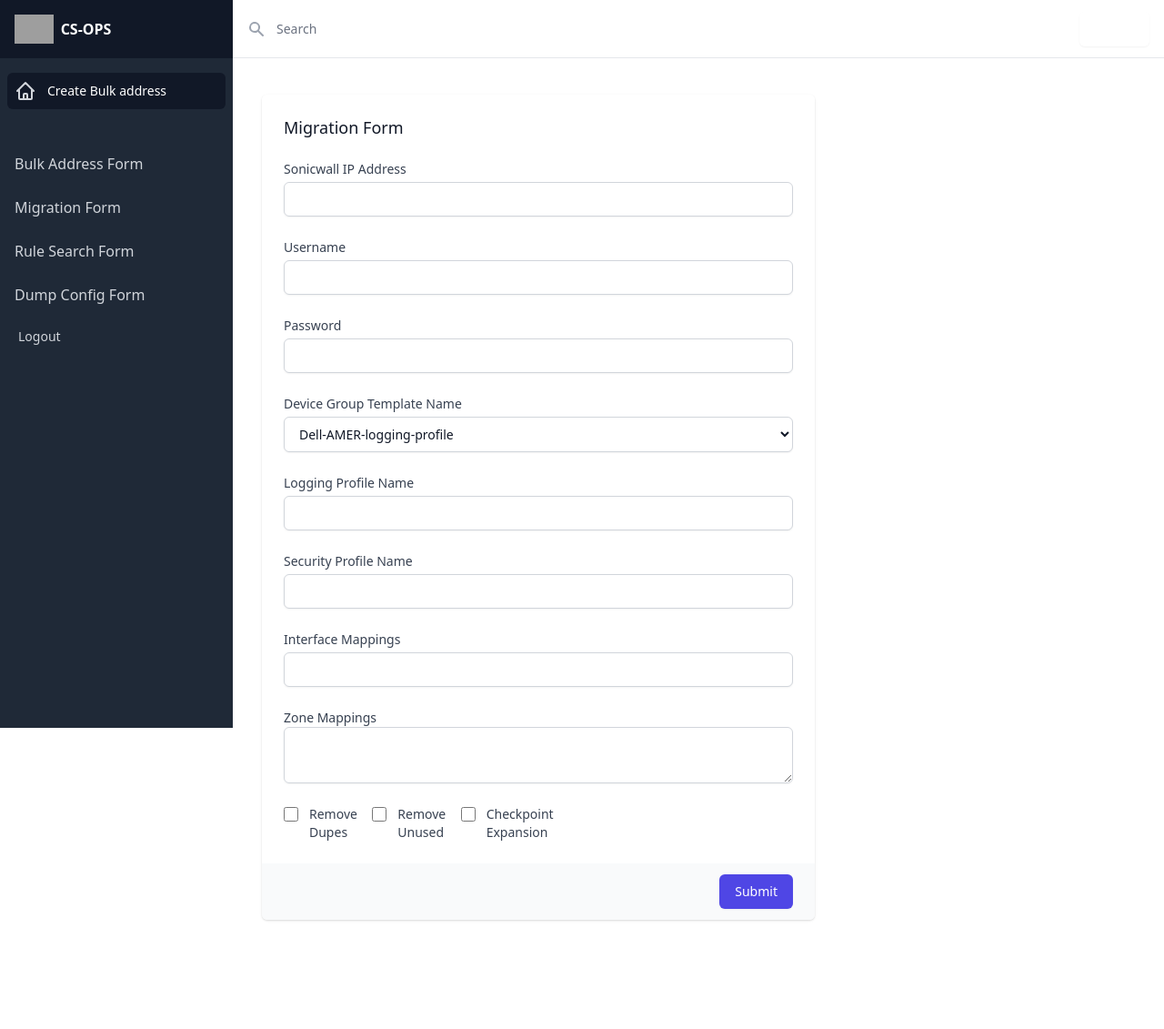
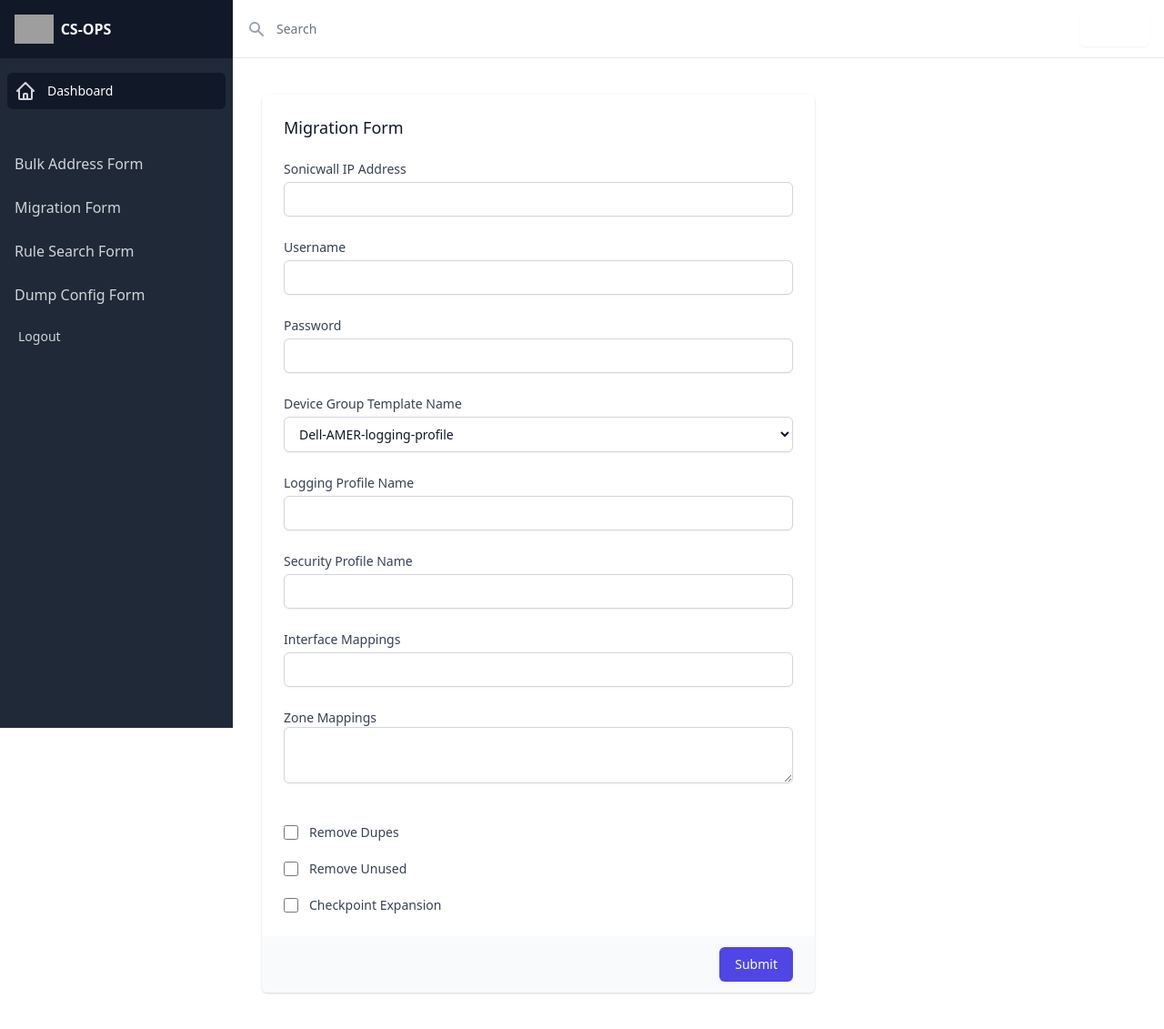
Before and after one commit to suchandra9465/DjangoWebApp, a Django app: page /home/migrations/ in a window 1280 px wide. Shown: the whole page at 91% size. Before the commit the page ends 1012 px from the top, so only its background shows below. Run offline with Django 3.2, Linux system fonts and the light colour scheme; a user stored in the database is signed in; grey boxes are pictures that could not be loaded.

Commit message:
changes for forms

```diff
--- a/home/templates/home/dumpConfig_form.html
+++ b/home/templates/home/dumpConfig_form.html
@@ -26,7 +26,7 @@
                                 </div>
 
                                 <div class="grid grid-cols-6 gap-6">
-                                  <div class="col-span-6 sm:col-span-3">
+                                  <div class="col-span-6">
                                     <label for="target_ip" class="block text-sm font-medium text-gray-700">Sonicwall IP Address</label>
                                     <input type="text" name="target_ip" id="target_ip" autocomplete="given-name" class="block w-full px-3 py-2 mt-1 border border-gray-300 rounded-md shadow-sm focus:outline-none focus:ring-indigo-500 focus:border-indigo-500 sm:text-sm">
                                   </div>
@@ -41,7 +41,7 @@
                                     <input type="password" name="password" id="password"  class="block w-full px-3 py-2 mt-1 border border-gray-300 rounded-md shadow-sm focus:outline-none focus:ring-indigo-500 focus:border-indigo-500 sm:text-sm">
                                   </div>
 
-
+                                <div class="col-span-6">
                                   <div class="relative flex items-start">
                                     <div class="flex items-center h-5">
                                       <input id="comments" name="comments" type="checkbox" class="w-4 h-4 text-indigo-600 border-gray-300 rounded focus:ring-indigo-500">
@@ -51,7 +51,7 @@
 
                                     </div>
                                   </div>
-
+                                </div>
                                 </div>
                               </div>
                               <div class="px-4 py-3 text-right bg-gray-50 sm:px-6">
--- a/home/templates/home/migration_form.html
+++ b/home/templates/home/migration_form.html
@@ -73,34 +73,39 @@
                                     <label for="zone_mapping" class="block text-sm font-medium text-gray-700">Zone Mappings</label>
                                     <textarea id="zone_mapping" name="zone_mapping" rows="3" class="block w-full border border-gray-300 rounded-md shadow-sm focus:ring-indigo-500 focus:border-indigo-500 sm:text-sm"></textarea>
                                   </div>
+                                  <div class="col-span-6">
+                                  <fieldset class="space-y-5">
+                                    <legend class="sr-only">Checkbox options</legend>
                                     <div class="relative flex items-start">
                                       <div class="flex items-center h-5">
-                                      <input id="comments" name="comments" type="checkbox" class="w-4 h-4 text-indigo-600 border-gray-300 rounded focus:ring-indigo-500">
+                                        <input id="enable_debug_output" aria-describedby="enable_debug_output" name="enable_debug_output" type="checkbox" class="focus:ring-indigo-500 h-4 w-4 text-indigo-600 border-gray-300 rounded">
                                       </div>
                                       <div class="ml-3 text-sm">
-                                      <label for="comments" class="font-medium text-gray-700">Remove Dupes</label>
+                                        <label for="enable_debug_output" class="font-medium text-gray-700">Remove Dupes</label>
 
                                       </div>
                                     </div>
                                     <div class="relative flex items-start">
                                       <div class="flex items-center h-5">
-                                      <input id="comments" name="comments" type="checkbox" class="w-4 h-4 text-indigo-600 border-gray-300 rounded focus:ring-indigo-500">
+                                        <input id="any_address" aria-describedby="offers-description" name="offers" type="checkbox" class="focus:ring-indigo-500 h-4 w-4 text-indigo-600 border-gray-300 rounded">
                                       </div>
                                       <div class="ml-3 text-sm">
-                                      <label for="comments" class="font-medium text-gray-700">Remove Unused</label>
+                                        <label for="any_address" class="font-medium text-gray-700">Remove Unused</label>
 
                                       </div>
                                     </div>
                                     <div class="relative flex items-start">
                                       <div class="flex items-center h-5">
-                                      <input id="comments" name="comments" type="checkbox" class="w-4 h-4 text-indigo-600 border-gray-300 rounded focus:ring-indigo-500">
+                                        <input id="any_service" aria-describedby="any_service" name="comments" type="checkbox" class="focus:ring-indigo-500 h-4 w-4 text-indigo-600 border-gray-300 rounded">
                                       </div>
                                       <div class="ml-3 text-sm">
-                                      <label for="comments" class="font-medium text-gray-700">Checkpoint Expansion</label>
+                                        <label for="any_service" class="font-medium text-gray-700">Checkpoint Expansion</label>
 
                                       </div>
                                     </div>
 
+                                  </fieldset>
+                                  </div>
                                 </div>
                               </div>
                               <div class="px-4 py-3 text-right bg-gray-50 sm:px-6">
--- a/templates/base.html
+++ b/templates/base.html
@@ -68,7 +68,7 @@
                             <svg class="flex-shrink-0 w-6 h-6 mr-4 text-gray-300" x-state:on="Current" x-state:off="Default" x-state-description="Current: &quot;text-gray-300&quot;, Default: &quot;text-gray-400 group-hover:text-gray-300&quot;" x-description="Heroicon name: outline/home" xmlns="http://www.w3.org/2000/svg" fill="none" viewBox="0 0 24 24" stroke="currentColor" aria-hidden="true">
         <path stroke-linecap="round" stroke-linejoin="round" stroke-width="2" d="M3 12l2-2m0 0l7-7 7 7M5 10v10a1 1 0 001 1h3m10-11l2 2m-2-2v10a1 1 0 01-1 1h-3m-6 0a1 1 0 001-1v-4a1 1 0 011-1h2a1 1 0 011 1v4a1 1 0 001 1m-6 0h6"></path>
       </svg>
-      Create Bulk address
+      Dashboard
                           </a>
 
 
@@ -112,7 +112,7 @@
                         <svg class="flex-shrink-0 w-6 h-6 mr-3 text-gray-300" x-state:on="Current" x-state:off="Default" x-state-description="Current: &quot;text-gray-300&quot;, Default: &quot;text-gray-400 group-hover:text-gray-300&quot;" x-description="Heroicon name: outline/home" xmlns="http://www.w3.org/2000/svg" fill="none" viewBox="0 0 24 24" stroke="currentColor" aria-hidden="true">
         <path stroke-linecap="round" stroke-linejoin="round" stroke-width="2" d="M3 12l2-2m0 0l7-7 7 7M5 10v10a1 1 0 001 1h3m10-11l2 2m-2-2v10a1 1 0 01-1 1h-3m-6 0a1 1 0 001-1v-4a1 1 0 011-1h2a1 1 0 011 1v4a1 1 0 001 1m-6 0h6"></path>
       </svg>
-      Create Bulk address
+      Dashboard
                       </a>
 
 
```
Also changed, not shown: db.sqlite3. Lines whose indentation alone changed are shown as unchanged.
